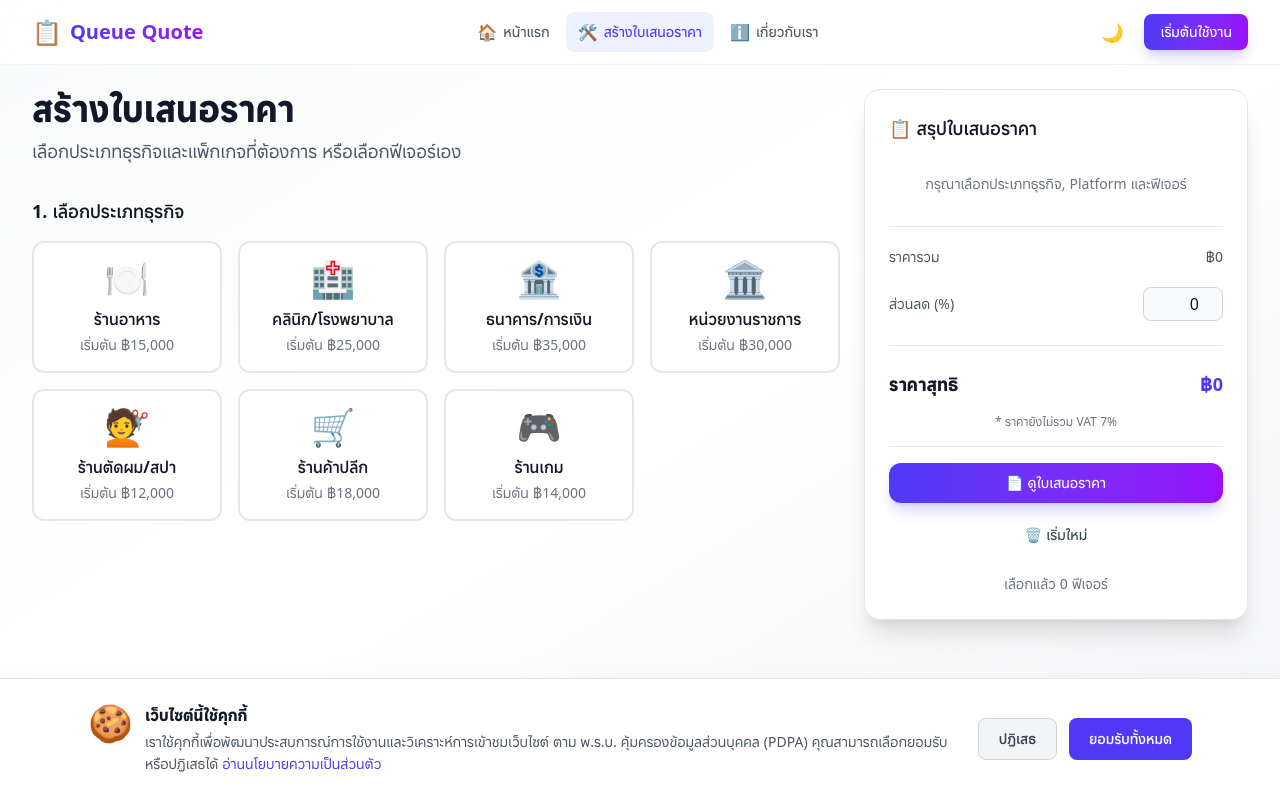
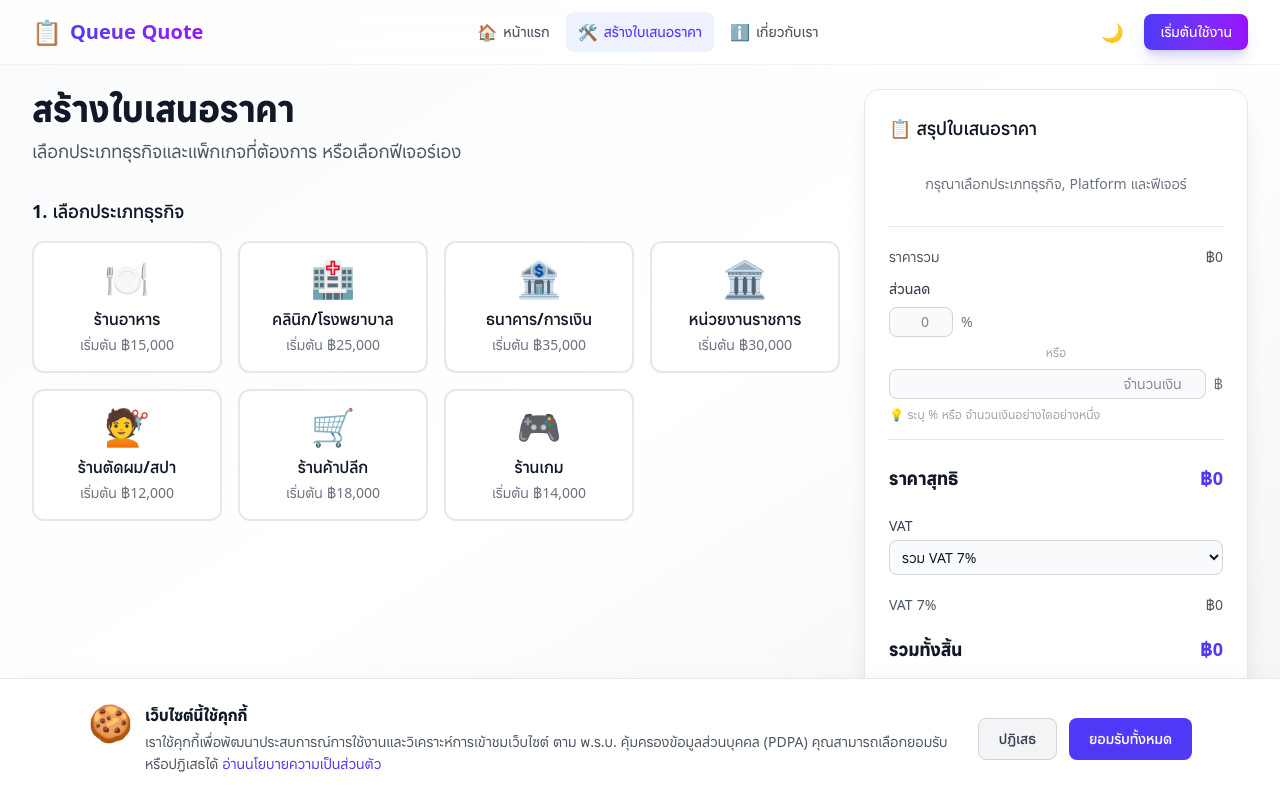
Before and after one commit to danya0365/queue-quotation-builder-nextjs, a Next.js app: page /builder in a window 1280 px wide. Built offline with nearby package versions, Linux system fonts and the light colour scheme.

Commit message:
feat: vat option

```diff
--- a/src/presentation/components/builder/SummaryPanel.tsx
+++ b/src/presentation/components/builder/SummaryPanel.tsx
@@ -3,7 +3,7 @@
 import { formatPrice, getProjectTypeById } from '@/src/data/mock/mockFeatures';
 import { useQuotationStore } from '@/src/store/quotationStore';
 import Link from 'next/link';
-import { useState } from 'react';
+import { useEffect, useState } from 'react';
 
 /**
  * SummaryPanel Component
@@ -16,6 +16,8 @@ export function SummaryPanel() {
     selectedFeatures,
     selectedPlatforms,
     discountPercent,
+    discountAmount,
+    vatOption,
     getSubtotal,
     getPlatformSubtotal,
     getDiscount,
@@ -23,19 +25,27 @@ export function SummaryPanel() {
     getSelectedFeaturesData,
     getSelectedPlatformsData,
     setDiscountPercent,
+    setDiscountAmount,
+    setVatOption,
     reset,
   } = useQuotationStore();
 
   const [showAllFeatures, setShowAllFeatures] = useState(false);
   const [mobileExpanded, setMobileExpanded] = useState(false);
+  const [hasMounted, setHasMounted] = useState(false);
+
+  // Prevent hydration mismatch from localStorage persistence
+  useEffect(() => {
+    setHasMounted(true);
+  }, []);
 
   const selectedFeaturesData = getSelectedFeaturesData();
   const selectedPlatformsData = getSelectedPlatformsData();
   const projectTypeData = projectType ? getProjectTypeById(projectType) : null;
-  const subtotal = getSubtotal();
-  const platformSubtotal = getPlatformSubtotal();
-  const discount = getDiscount();
-  const total = getTotal();
+  const subtotal = hasMounted ? getSubtotal() : 0;
+  const platformSubtotal = hasMounted ? getPlatformSubtotal() : 0;
+  const discount = hasMounted ? getDiscount() : 0;
+  const total = hasMounted ? getTotal() : 0;
 
   // Show max 5 features, then toggle to show all
   const visibleFeatures = showAllFeatures
@@ -43,7 +53,7 @@ export function SummaryPanel() {
     : selectedFeaturesData.slice(0, 5);
   const hiddenCount = selectedFeaturesData.length - 5;
 
-  const hasItems = projectTypeData || selectedPlatformsData.length > 0 || selectedFeaturesData.length > 0;
+  const hasItems = hasMounted && (projectTypeData || selectedPlatformsData.length > 0 || selectedFeaturesData.length > 0);
 
   return (
     <>
@@ -118,17 +128,45 @@ export function SummaryPanel() {
             <span>{formatPrice(subtotal)}</span>
           </div>
 
-          {/* Discount Input */}
-          <div className="builder-summary-discount">
-            <label>ส่วนลด (%)</label>
+          {/* Discount Input - Two Options */}
+          <div className="builder-summary-discount-section">
+            <div className="flex items-center justify-between mb-2">
+              <label className="text-sm font-medium text-gray-700 dark:text-gray-300">ส่วนลด</label>
+            </div>
+
+            {/* Percent Discount */}
+            <div className="flex items-center gap-2 mb-2">
               <input
                 type="number"
                 min="0"
                 max="100"
-              value={discountPercent}
+                placeholder="0"
+                value={discountPercent || ''}
                 onChange={(e) => setDiscountPercent(Number(e.target.value))}
-              className="w-20 px-2 py-1 text-right rounded-lg border border-gray-300 dark:border-gray-600 bg-gray-50 dark:bg-gray-700 text-gray-900 dark:text-white"
+                className="w-16 px-2 py-1 text-right text-sm rounded-lg border border-gray-300 dark:border-gray-600 bg-gray-50 dark:bg-gray-700 text-gray-900 dark:text-white"
               />
+              <span className="text-sm text-gray-500">%</span>
+            </div>
+
+            {/* Or Fixed Amount */}
+            <div className="text-xs text-gray-400 text-center mb-2">หรือ</div>
+
+            <div className="flex items-center gap-2">
+              <input
+                type="number"
+                min="0"
+                placeholder="จำนวนเงิน"
+                value={discountAmount || ''}
+                onChange={(e) => setDiscountAmount(Number(e.target.value))}
+                className="flex-1 px-2 py-1 text-right text-sm rounded-lg border border-gray-300 dark:border-gray-600 bg-gray-50 dark:bg-gray-700 text-gray-900 dark:text-white"
+              />
+              <span className="text-sm text-gray-500">฿</span>
+            </div>
+
+            {/* Quick Tip */}
+            <p className="text-xs text-gray-400 mt-2">
+              💡 ระบุ % หรือ จำนวนเงินอย่างใดอย่างหนึ่ง
+            </p>
           </div>
 
           {discount > 0 && (
@@ -147,9 +185,46 @@ export function SummaryPanel() {
             </span>
           </div>
 
+          {/* VAT Option Select */}
+          <div className="py-2">
+            <label className="text-sm font-medium text-gray-700 dark:text-gray-300 mb-1 block">VAT</label>
+            <select
+              value={hasMounted ? vatOption : 'include'}
+              onChange={(e) => setVatOption(e.target.value as 'include' | 'exclude' | 'exempt')}
+              className="w-full px-2 py-1.5 text-sm rounded-lg border border-gray-300 dark:border-gray-600 bg-gray-50 dark:bg-gray-700 text-gray-900 dark:text-white"
+            >
+              <option value="include">รวม VAT 7%</option>
+              <option value="exclude">ไม่รวม VAT (คิดเพิ่มภายหลัง)</option>
+              <option value="exempt">ไม่คิด VAT (ยกเว้น)</option>
+            </select>
+          </div>
+
+          {hasMounted && vatOption === 'include' && (
+            <>
+              <div className="builder-summary-row text-sm text-gray-500">
+                <span>VAT 7%</span>
+                <span>{formatPrice(Math.round(total * 0.07))}</span>
+              </div>
+              <div className="builder-summary-row total text-lg">
+                <span>รวมทั้งสิ้น</span>
+                <span className="text-indigo-600 dark:text-indigo-400 font-bold">
+                  {formatPrice(Math.round(total * 1.07))}
+                </span>
+              </div>
+            </>
+          )}
+
+          {hasMounted && vatOption === 'exclude' && (
             <p className="text-xs text-gray-500 dark:text-gray-400 text-center">
               * ราคายังไม่รวม VAT 7%
             </p>
+          )}
+
+          {hasMounted && vatOption === 'exempt' && (
+            <p className="text-xs text-green-600 dark:text-green-400 text-center">
+              ✓ ไม่คิด VAT (ยกเว้น)
+            </p>
+          )}
         </div>
 
         <div className="builder-summary-divider" />
--- a/src/presentation/components/quote/QuoteView.tsx
+++ b/src/presentation/components/quote/QuoteView.tsx
@@ -36,6 +36,7 @@ export function QuoteView() {
     total,
     vat,
     grandTotal,
+    vatOption,
 
     // Customer data
     customerName,
@@ -138,6 +139,7 @@ export function QuoteView() {
           total={total}
           vat={vat}
           grandTotal={grandTotal}
+          vatOption={vatOption}
           formatPrice={formatPrice}
         />
 
@@ -358,6 +360,7 @@ interface QuoteSummaryProps {
   total: number;
   vat: number;
   grandTotal: number;
+  vatOption: 'include' | 'exclude' | 'exempt';
   formatPrice: (price: number) => string;
 }
 
@@ -368,6 +371,7 @@ function QuoteSummary({
   total,
   vat,
   grandTotal,
+  vatOption,
   formatPrice,
 }: QuoteSummaryProps) {
   return (
@@ -378,20 +382,26 @@ function QuoteSummary({
       </div>
       {discount > 0 && (
         <div className="quote-summary-row text-green-600">
-          <span>ส่วนลด ({discountPercent}%)</span>
+          <span>ส่วนลด {discountPercent > 0 ? `(${discountPercent}%)` : ''}</span>
           <span className="font-mono">-{formatPrice(discount)}</span>
         </div>
       )}
       <div className="quote-summary-row total">
-        <span>ราคาสุทธิ (ก่อน VAT)</span>
+        <span>ราคาสุทธิ {vatOption === 'include' ? '(ก่อน VAT)' : ''}</span>
         <span className="font-mono">{formatPrice(total)}</span>
       </div>
-      <div className="quote-summary-row">
-        <span>VAT 7%</span>
-        <span className="font-mono">{formatPrice(vat)}</span>
-      </div>
+      {vatOption === 'include' && (
+        <div className="quote-summary-row">
+          <span>VAT 7%</span>
+          <span className="font-mono">{formatPrice(vat)}</span>
+        </div>
+      )}
       <div className="quote-summary-row grand-total">
-        <span>ยอดรวมทั้งสิ้น</span>
+        <span>
+          {vatOption === 'include' && 'ยอดรวมทั้งสิ้น'}
+          {vatOption === 'exclude' && 'ราคาสุทธิ (ไม่รวม VAT)'}
+          {vatOption === 'exempt' && 'ราคาสุทธิ (ไม่คิด VAT)'}
+        </span>
         <span className="font-mono text-indigo-600 print:text-indigo-600">
           {formatPrice(grandTotal)}
         </span>
--- a/src/presentation/components/receipt/ReceiptView.tsx
+++ b/src/presentation/components/receipt/ReceiptView.tsx
@@ -34,6 +34,7 @@ export function ReceiptView() {
     total,
     vat,
     grandTotal,
+    vatOption,
 
     // Customer data
     customerName,
@@ -145,6 +146,7 @@ export function ReceiptView() {
           total={total}
           vat={vat}
           grandTotal={grandTotal}
+          vatOption={vatOption}
           formatPrice={formatPrice}
         />
 
@@ -416,6 +418,7 @@ interface ReceiptSummaryProps {
   total: number;
   vat: number;
   grandTotal: number;
+  vatOption: 'include' | 'exclude' | 'exempt';
   formatPrice: (price: number) => string;
 }
 
@@ -426,6 +429,7 @@ function ReceiptSummary({
   total,
   vat,
   grandTotal,
+  vatOption,
   formatPrice,
 }: ReceiptSummaryProps) {
   return (
@@ -436,20 +440,26 @@ function ReceiptSummary({
       </div>
       {discount > 0 && (
         <div className="receipt-summary-row text-green-600">
-          <span>ส่วนลด ({discountPercent}%)</span>
+          <span>ส่วนลด {discountPercent > 0 ? `(${discountPercent}%)` : ''}</span>
           <span className="font-mono">-{formatPrice(discount)}</span>
         </div>
       )}
       <div className="receipt-summary-row total">
-        <span>ราคาสุทธิ (ก่อน VAT)</span>
+        <span>ราคาสุทธิ {vatOption === 'include' ? '(ก่อน VAT)' : ''}</span>
         <span className="font-mono">{formatPrice(total)}</span>
       </div>
-      <div className="receipt-summary-row">
-        <span>VAT 7%</span>
-        <span className="font-mono">{formatPrice(vat)}</span>
-      </div>
+      {vatOption === 'include' && (
+        <div className="receipt-summary-row">
+          <span>VAT 7%</span>
+          <span className="font-mono">{formatPrice(vat)}</span>
+        </div>
+      )}
       <div className="receipt-summary-row grand-total paid">
-        <span>💰 ยอดที่ชำระแล้ว</span>
+        <span>
+          💰 {vatOption === 'include' && 'ยอดที่ชำระแล้ว'}
+          {vatOption === 'exclude' && 'ยอดที่ชำระแล้ว (ไม่รวม VAT)'}
+          {vatOption === 'exempt' && 'ยอดที่ชำระแล้ว (ไม่คิด VAT)'}
+        </span>
         <span className="font-mono text-green-600 print:text-green-700">
           {formatPrice(grandTotal)}
         </span>
--- a/src/store/quotationStore.ts
+++ b/src/store/quotationStore.ts
@@ -22,6 +22,8 @@ interface QuotationState {
   selectedPlatforms: string[];
   selectedFeatures: string[];
   discountPercent: number;
+  discountAmount: number; // Fixed discount amount (ส่วนลดจำนวนเงิน)
+  vatOption: 'include' | 'exclude' | 'exempt'; // VAT option: include=รวม, exclude=ไม่รวม, exempt=ไม่คิด
   customerName: string;
   customerPhone: string;
   customerEmail: string;
@@ -44,6 +46,8 @@ interface QuotationState {
   togglePlatform: (id: string) => void;
   clearPlatforms: () => void;
   setDiscountPercent: (percent: number) => void;
+  setDiscountAmount: (amount: number) => void;
+  setVatOption: (option: 'include' | 'exclude' | 'exempt') => void; // Set VAT option
   setCustomerInfo: (info: { name?: string; phone?: string; email?: string }) => void;
   setNotes: (notes: string) => void;
   reset: () => void;
@@ -54,6 +58,8 @@ const initialState = {
   selectedPlatforms: [] as string[],
   selectedFeatures: [] as string[],
   discountPercent: 0,
+  discountAmount: 0,
+  vatOption: 'include' as 'include' | 'exclude' | 'exempt', // Default: include VAT
   customerName: '',
   customerPhone: '',
   customerEmail: '',
@@ -82,7 +88,11 @@ export const useQuotationStore = create<QuotationState>()(
 
       getDiscount: () => {
         const subtotal = get().getSubtotal();
-        const { discountPercent } = get();
+        const { discountPercent, discountAmount } = get();
+        // If discountAmount is set, use it; otherwise calculate from percent
+        if (discountAmount > 0) {
+          return discountAmount;
+        }
         return Math.round(subtotal * (discountPercent / 100));
       },
 
@@ -162,7 +172,17 @@ export const useQuotationStore = create<QuotationState>()(
       },
 
       setDiscountPercent: (percent) => {
-        set({ discountPercent: Math.max(0, Math.min(100, percent)) });
+        // When setting percent, clear fixed amount
+        set({ discountPercent: Math.max(0, Math.min(100, percent)), discountAmount: 0 });
+      },
+
+      setDiscountAmount: (amount) => {
+        // When setting fixed amount, clear percent
+        set({ discountAmount: Math.max(0, amount), discountPercent: 0 });
+      },
+
+      setVatOption: (option) => {
+        set({ vatOption: option });
       },
 
       setCustomerInfo: (info) => {
@@ -189,6 +209,8 @@ export const useQuotationStore = create<QuotationState>()(
         selectedPlatforms: state.selectedPlatforms,
         selectedFeatures: state.selectedFeatures,
         discountPercent: state.discountPercent,
+        discountAmount: state.discountAmount,
+        vatOption: state.vatOption,
         customerName: state.customerName,
         customerPhone: state.customerPhone,
         customerEmail: state.customerEmail,
```
Also changed, not shown: src/presentation/hooks/useQuotePresenter.ts (+5 -2 lines), src/presentation/hooks/useReceiptPresenter.ts (+8 -5 lines). Lines whose indentation alone changed are shown as unchanged.
